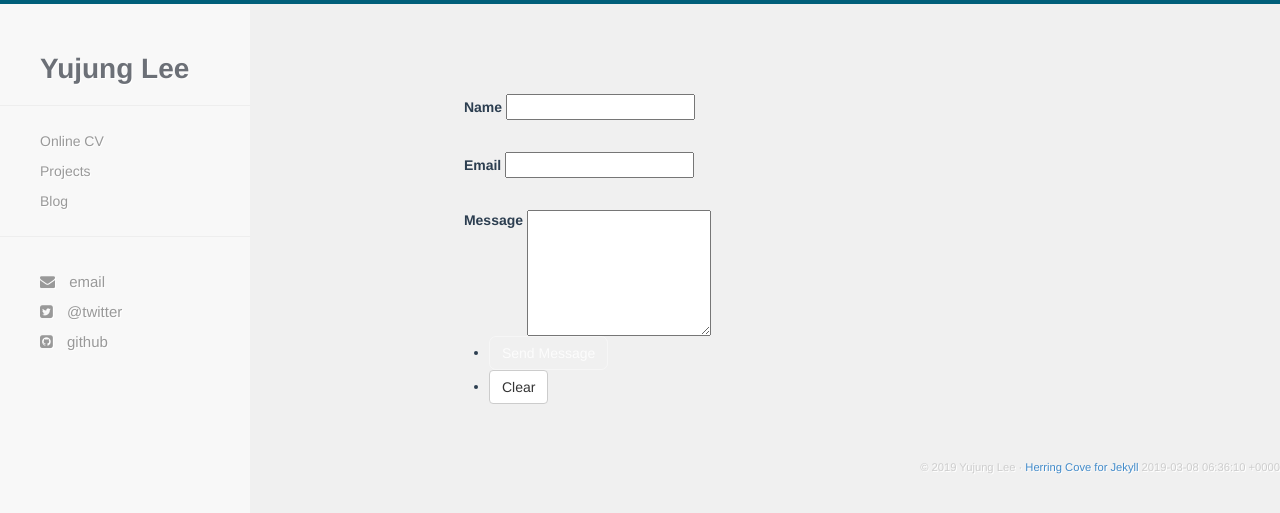
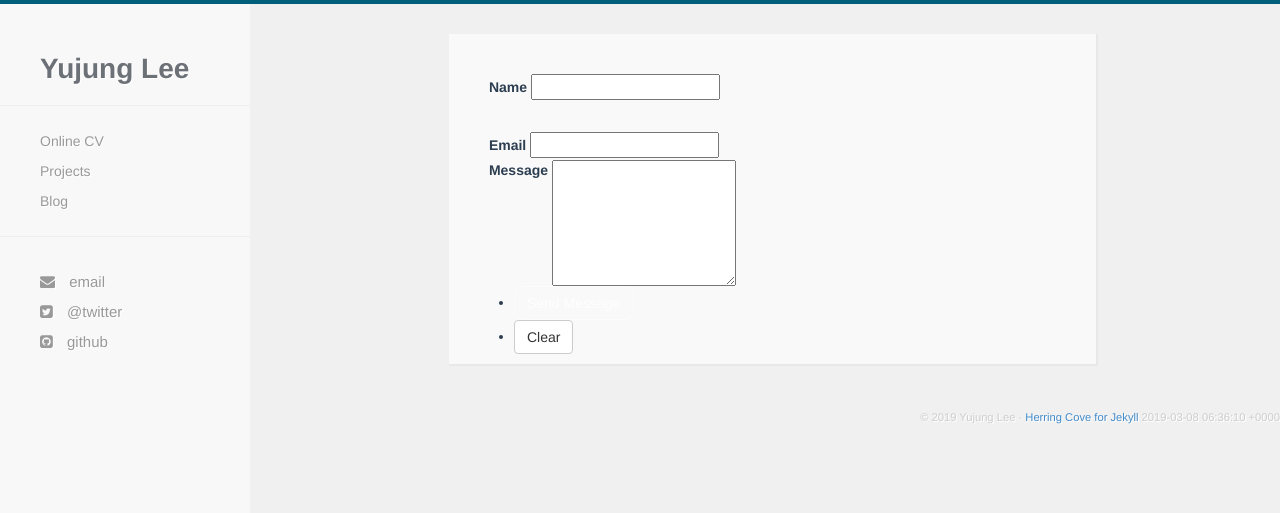
Before and after one commit to yujungL/yujungL.github.io, a Jekyll site: the page built from email.html, in a window 1280 px wide. Shown: the top 513 px of the page. Built offline with Jekyll 4.4.1, drawn with Linux system fonts in a browser that asks for light colours; nearby versions of some CDN libraries; Markdown is read by kramdown in place of the engine named in the settings.

Commit message:
Update email.html

```diff
--- a/email.html
+++ b/email.html
@@ -2,7 +2,7 @@
 title: Email Form
 ---
 
-<div class="container">
+<div class="container user-card">
 	<form action="https://formspree.io/{{site.email}}">
 		<div class="row">
 			<div class="container col-md-5">
@@ -15,7 +15,7 @@ title: Email Form
 			</div>
 		</div>
 		<div class="row">
-			<div class="container col-md-10">
+			<div class="col-md-10 letter">
 				<label for="message">Message</label>
 				<textarea name="message" id="message" rows="6"></textarea>
 			</div>
```
